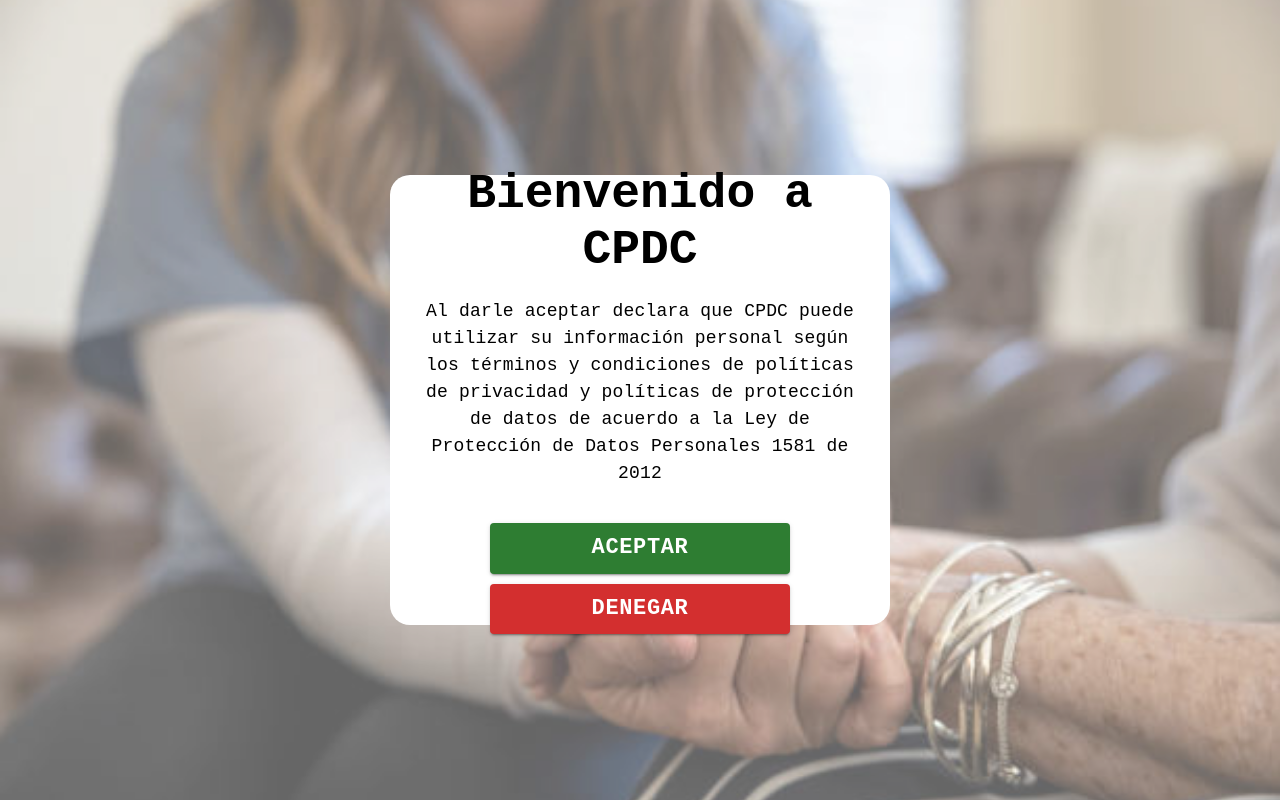
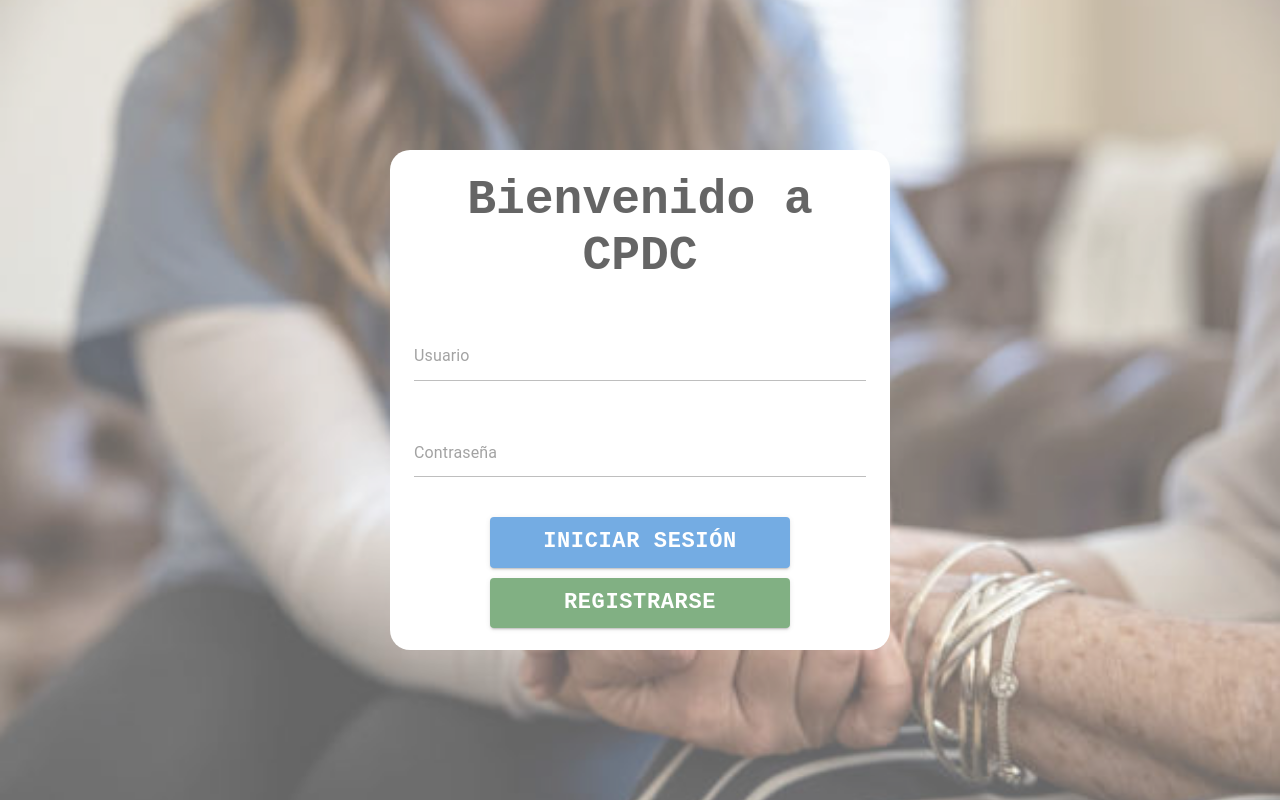
Before and after one commit to DavidAnacona/Practicas_3, a React (Create React App) app: page / in a window 1280 px wide. Built offline with nearby package versions, Linux system fonts and the light colour scheme.

Commit message:
change rutes

```diff
--- a/src/App.js
+++ b/src/App.js
@@ -8,6 +8,7 @@ import {
 import Login from './pages/auth/login'
 import Home from "./pages/home/index"
 import Register from './pages/auth/register'
+import Politics from "./pages/politics/index"
 
 function App() {
   return (
@@ -17,6 +18,7 @@ function App() {
             <Route exact path="/" element={<Login />} />
             <Route exact path="/home" element={<Home />} />
             <Route exact path="/register" element={<Register />} />
+            <Route exact path="/politics" element={<Politics />} />
         </Routes>
       </div>
     </BrowserRouter>
--- a/src/pages/auth/login.js
+++ b/src/pages/auth/login.js
@@ -12,33 +12,9 @@ const Login = () => {
     setAuth(false)
   }
 
-  const loginAction2 = () => {
-    setAuth(true)
-  }
-
   return (
       <>
-          { auth ? (
-            <>
-            <Box sx={{ width: "100vw", height: "100vh", backgroundImage: `url('${back_log}')`, backgroundPosition: 'center center', backgroundSize: "cover", opacity: "0.6", position: "relative" }} ></Box>
-            <Container sx={{
-              position: "absolute", display: "flex", justifyContent: "center", alignItems: "center", opacity: "1", width: "500px", height: "450px",
-              backgroundColor: "white",
-              top: "50%",
-              left: "50%",
-              transform: "translate(-50%, -50%)",
-              borderRadius: "20px",
-              flexDirection: "column",
-              fontSize: "32px"
-            }}>
-              <Typography variant='h3' sx={{fontWeight: "bold", fontFamily: "monospace"}}>Bienvenido a CPDC</Typography>
-              <Typography paragraph sx={{ marginTop: "20px", fontSize: "18px", fontFamily: "monospace"}} >Al darle aceptar declara que CPDC puede utilizar su información personal según los términos y condiciones de políticas de privacidad y políticas de protección de datos de acuerdo a la Ley de Protección de Datos Personales 1581 de 2012</Typography>
-              <Button variant="contained" sx={{fontSize: "22px", width: "300px", marginTop: "20px", fontFamily: "monospace", fontWeight: "bold"}}  onClick={loginAction} color='success'>Aceptar</Button>
-              <Button variant="contained" sx={{fontSize: "22px", width: "300px", marginTop: "10px", fontFamily: "monospace", fontWeight: "bold"}}  onClick={loginAction2} color="error" >Denegar</Button>
-            </Container>            </>
-          ): (
-            <>
-            <Box sx={{ width: "100vw", height: "100vh", backgroundImage: `url('${back_log}')`, backgroundPosition: 'center center', backgroundSize: "cover", opacity: "0.6", position: "relative" }} ></Box>
+            <Box sx={{ width: "100vw", height: "100vh", backgroundImage: `url('${back_log}')`, backgroundPosition: 'center center', backgroundSize: "cover", opacity: "0.6", position: "relative" }} >
             <Container sx={{
               position: "absolute", display: "flex", justifyContent: "center", alignItems: "center", opacity: "1", width: "500px", height: "500px",
               backgroundColor: "white",
@@ -55,8 +31,7 @@ const Login = () => {
               <Link to="/home"><Button variant="contained" sx={{fontSize: "22px", width: "300px", marginTop: "40px", fontFamily: "monospace", fontWeight: "bold"}}  >Iniciar sesión</Button></Link>
               <Link to="/register"><Button variant="contained" sx={{fontSize: "22px", width: "300px", marginTop: "10px", fontFamily: "monospace", fontWeight: "bold"}}  color="success" >Registrarse</Button></Link>
             </Container>
-        </>
-          )}
+            </Box>
       </>
   )
 }
--- a/src/pages/auth/register.js
+++ b/src/pages/auth/register.js
@@ -57,7 +57,7 @@ const Register = () => {
             </FormControl>
             <Typography paragraph sx={{ marginTop: "20px", fontSize: "18px", fontFamily: "monospace"}} >En caso de que su usuario seleccionado sea PACIENTE utilice el siguiente campo para subir su historia medica</Typography>
             <OutlinedInput type='file' sx={{width: "450px"}}></OutlinedInput>
-            <Link to="/home"><Button variant="contained" sx={{fontSize: "22px", width: "300px", marginTop: "30px", fontFamily: "monospace", fontWeight: "bold"}}  color="success" >Registrarse</Button></Link>
+            <Link to="/politics"><Button variant="contained" sx={{fontSize: "22px", width: "300px", marginTop: "30px", fontFamily: "monospace", fontWeight: "bold"}}  color="success" >Registrarse</Button></Link>
           </Container>
         </>
   )
--- a/src/pages/home/index.js
+++ b/src/pages/home/index.js
@@ -75,7 +75,7 @@ const Home = () => {
                 </Box>
               </Box>
               <Box sx={{ width: "96vw", height: "520px", backgroundColor: "#118528", marginTop: "180px", borderRadius: "20px", color: "white"}}>
-                <Typography paragraph sx={{fontSize: "40px", fontFamily: "monospace", fontWeight: "bold", marginTop: "20px"}}>Los profesionales para ti según su diagnóstico:</Typography>
+                <Typography paragraph sx={{fontSize: "40px", fontFamily: "monospace", fontWeight: "bold", marginTop: "20px"}}>Sugerencias de profesionales para ti:</Typography>
                 <Box sx={{ width: "100%", height: "300px", display: "flex", flexDirection: "row", justifyContent: "space-evenly", marginTop: "20px"}}>
                   <Card sx={{ width: "30%" , height: "150px", borderRadius: "15px" ,display: 'flex', cursor: "pointer" }}>
                     <Box sx={{ display: 'flex', flexDirection: 'column' }}>
--- /dev/null
+++ b/src/pages/politics/index.js
@@ -0,0 +1,25 @@
+import React from "react";
+import { Box, Container, Typography, Button } from '@mui/material'
+
+const Politics  = () => {
+    <>
+            <Box sx={{ width: "100vw", height: "100vh", backgroundImage: `url('${back_log}')`, backgroundPosition: 'center center', backgroundSize: "cover", opacity: "0.6", position: "relative" }} ></Box>
+            <Container sx={{
+              position: "absolute", display: "flex", justifyContent: "center", alignItems: "center", opacity: "1", width: "500px", height: "450px",
+              backgroundColor: "white",
+              top: "50%",
+              left: "50%",
+              transform: "translate(-50%, -50%)",
+              borderRadius: "20px",
+              flexDirection: "column",
+              fontSize: "32px"
+            }}>
+              <Typography variant='h3' sx={{fontWeight: "bold", fontFamily: "monospace"}}>Bienvenido a CPDC</Typography>
+              <Typography paragraph sx={{ marginTop: "20px", fontSize: "18px", fontFamily: "monospace"}} >Al darle aceptar declara que CPDC puede utilizar su información personal según los términos y condiciones de políticas de privacidad y políticas de protección de datos de acuerdo a la Ley de Protección de Datos Personales 1581 de 2012</Typography>
+              <Link to="/home"><Button variant="contained" sx={{fontSize: "22px", width: "300px", marginTop: "20px", fontFamily: "monospace", fontWeight: "bold"}}  onClick={loginAction} color='success'>Aceptar</Button></Link>
+              <Link to="/register"><Button variant="contained" sx={{fontSize: "22px", width: "300px", marginTop: "10px", fontFamily: "monospace", fontWeight: "bold"}}  onClick={loginAction2} color="error" >Denegar</Button></Link>
+            </Container>
+        </>
+}
+
+export default Politics
```
